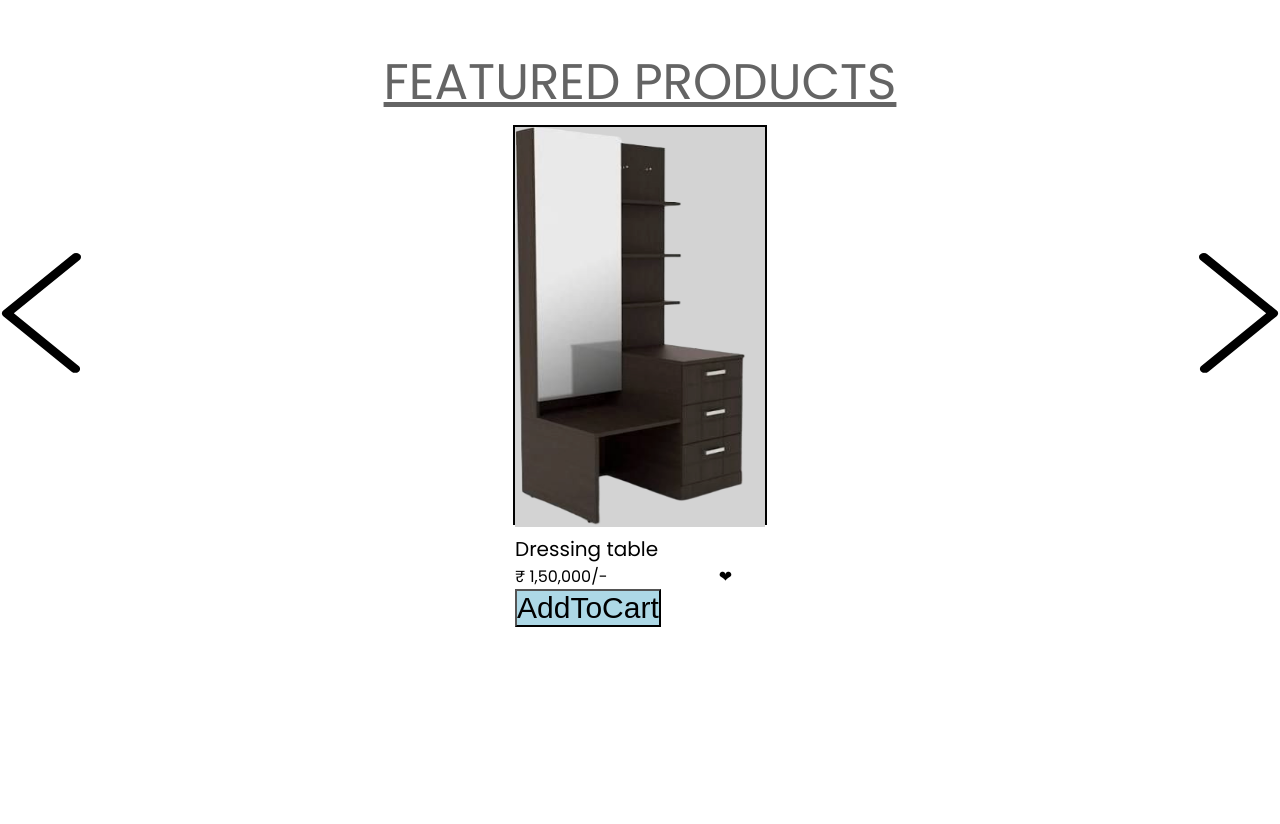
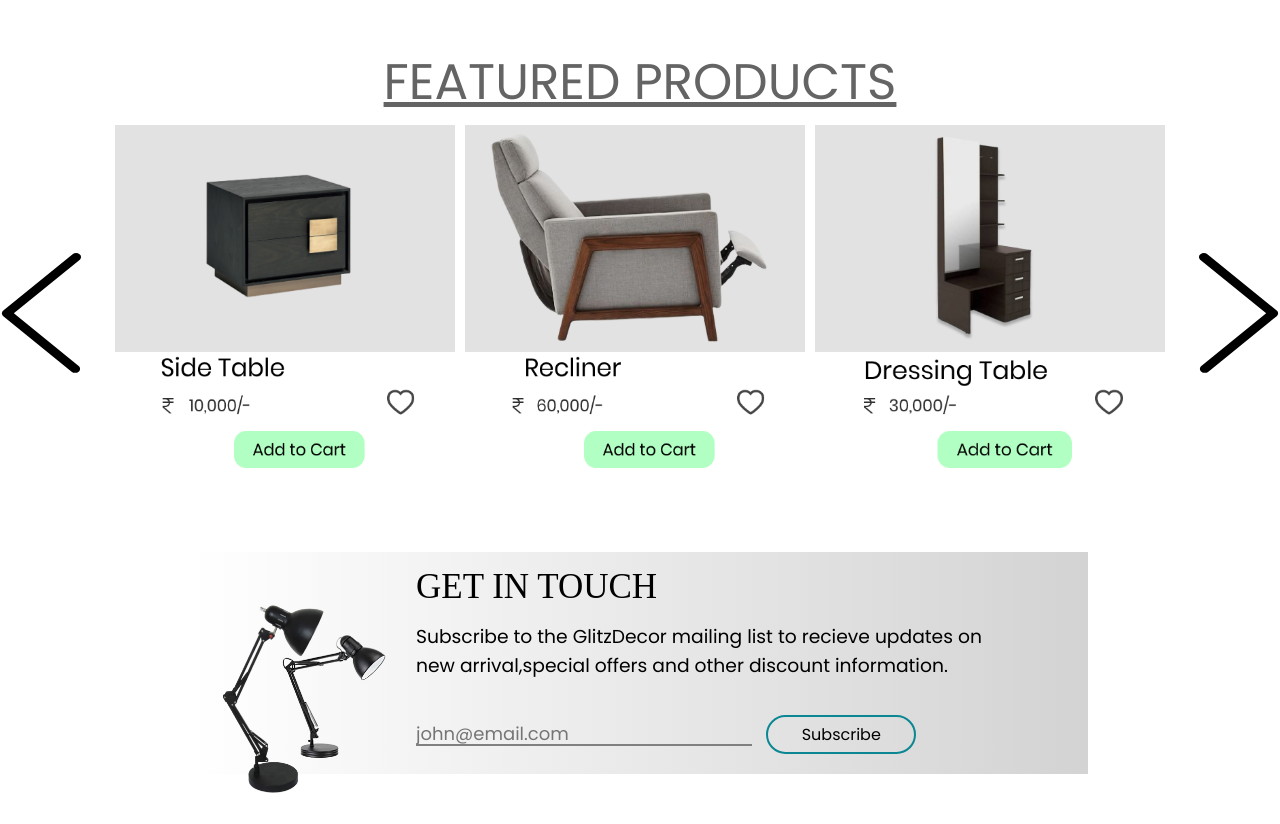
Before and after one commit to kaushalfeb/GlitzDecor, a plain HTML site: page index.html in a window 1280 px wide. Shown: the part 1540-2364 px from the top of the page. Before the commit the page ends 2167 px from the top, so only its background shows below. Drawn offline with Linux system fonts and the light colour scheme; a web font is replaced by a local one.

Commit message:
Added subscription

```diff
--- a/index.html
+++ b/index.html
@@ -109,19 +109,29 @@
             <p> <u>Featured Products</u> </p>
           </div>
 
-        <section >
+        <section>
           <div class="featured">
 
             <div class="left-ar">
               <img src="./pics/left-arrow.svg">
             </div>
-
+        <!--
             <div class="dressing">
               <img src="./pics/dress.png" alt="A dressign table">
               <p>Dressing table</p>
               ₹ 1,50,000/- &nbsp&nbsp&nbsp&nbsp&nbsp&nbsp&nbsp&nbsp&nbsp&nbsp&nbsp&nbsp&nbsp&nbsp&nbsp&nbsp&nbsp&nbsp&nbsp&nbsp&nbsp&nbsp&nbsp&nbsp &#x2764;
               <br>
               <button class="ATC">AddToCart</button>
+            </div>
+          -->
+            <div class="sidetable">
+              <img src="./pics/Sidetable.png">
+            </div>
+            <div class="Reclinerbanner">
+              <img src="./pics/Reclinerbanner.png">
+            </div>
+            <div class="DressingTable">
+              <img src="./pics/DressingTablebg.png">
             </div>
 
             <div class="right-ar">
@@ -130,9 +140,20 @@
           </div>
         </section>
 
-        <section class="Subs">
-          <div class="SSub">
+        <section class="Subscription">
+          <div class="icon">
+            <img src="./pics/Lamps.png">
+
           </div>
+          <div class="holder">
+            <h2>GET IN TOUCH</h2>
+            <h3>Subscribe to the GlitzDecor mailing list to recieve updates on<br>new arrival,special offers and other discount information.</h3><br>
+          <div class="sub">
+            <input type="email" name="Email" required minlength="1" maxlength="20" size="16" placeholder="john@email.com" required>
+            <button type="submit">Subscribe </button>
+          </div>
+          </div>
+
         </section>
    </body>
 </html>
--- a/style.css
+++ b/style.css
@@ -291,7 +291,7 @@ nav{
 	margin-top: 5px;
 	display: flex;
 }
-.left-ar,.right-ar{
+.left-ar,.right-ar,.sideTable,.ReclinerBanner,.DressingTable{
 	flex: 1;
 }
 
@@ -316,31 +316,107 @@ nav{
 .dressing{
 	height: 400px;
 	border:2px solid black;
+	background: lightblue;
+	text-align: center;
 }
 
 .dressing img{
 	height: 400px;
 	width: 250px;
-	background: lightgrey;
+	background: lightgreen;
 }
 .dressing p{
 	font-size: 20px;
+	text-align: center;
 }
 .dressing button{
 	background-color: lightblue;
 	font-size: 30px;
 }
 
-.Subs{
-	width: 90%;
+.sidetable img{
+	width: 350px;
+	height: 350px;
+	padding-right: 10px;
+}
+
+.Reclinerbanner img{
+	width: 350px;
+	height: 350px;
+	padding-right:10px;
+}
+
+.DressingTable img{
+	width: 350px;
+	height: 350px;
+}
+
+
+
+
+
+
+
+
+.Subscription{
+	width: 70%;
 	margin: auto;
 	display: flex;
-	margin-top: 5px;
-	background: red;
+	margin-top: 70px;
+	margin-bottom: 50px;
+	background: linear-gradient(to right, white,lightgrey);
+
+}
+.holder{
+	flex:3;
+}
+.icon{
+	flex:1;
+}
+.icon img{
+	width: 200px;
+	margin-bottom: -100px;
+}
+.holder{
+
 }
 
-.SSub{
-	background-color: red;
-	height: 100%;
+.holder h2{
+	font-family: Cinzel;
+	font-style: normal;
+	font-weight: normal;
+	font-size: 35px;
+	line-height: 70px;
+}
+.holder h3{
+	font-family: Poppins;
+	font-weight: normal;
 
 }
+.holder input{
+	font-size: 18px;
+	border:none;
+	border-bottom: 2px solid grey;
+	width: 50%;
+	background: none;
+	color: black;
+	line-height: 20px;
+	font-family: Poppins;
+}
+.holder button{
+	background: none;
+	border:2px solid #0b8793;
+	font-family: 'Poppins';
+	font-size: 16px;
+	padding: 5px 20px;
+
+	min-width: 150px;
+	margin: 10px;
+	cursor: pointer;
+	border-radius: 20px;
+	margin-bottom:20px;
+}
+.holder button:hover{
+	color:navy;
+
+}
```
Also changed, not shown: pics/DressingTablebg.png (added), pics/Lamps.png (added), pics/Reclinerbanner.png (added), pics/Sidetable.png (added), pics/l1.png (renamed from pics/Lamp1.png), pics/l2.png (renamed from pics/Lamp2.png).
